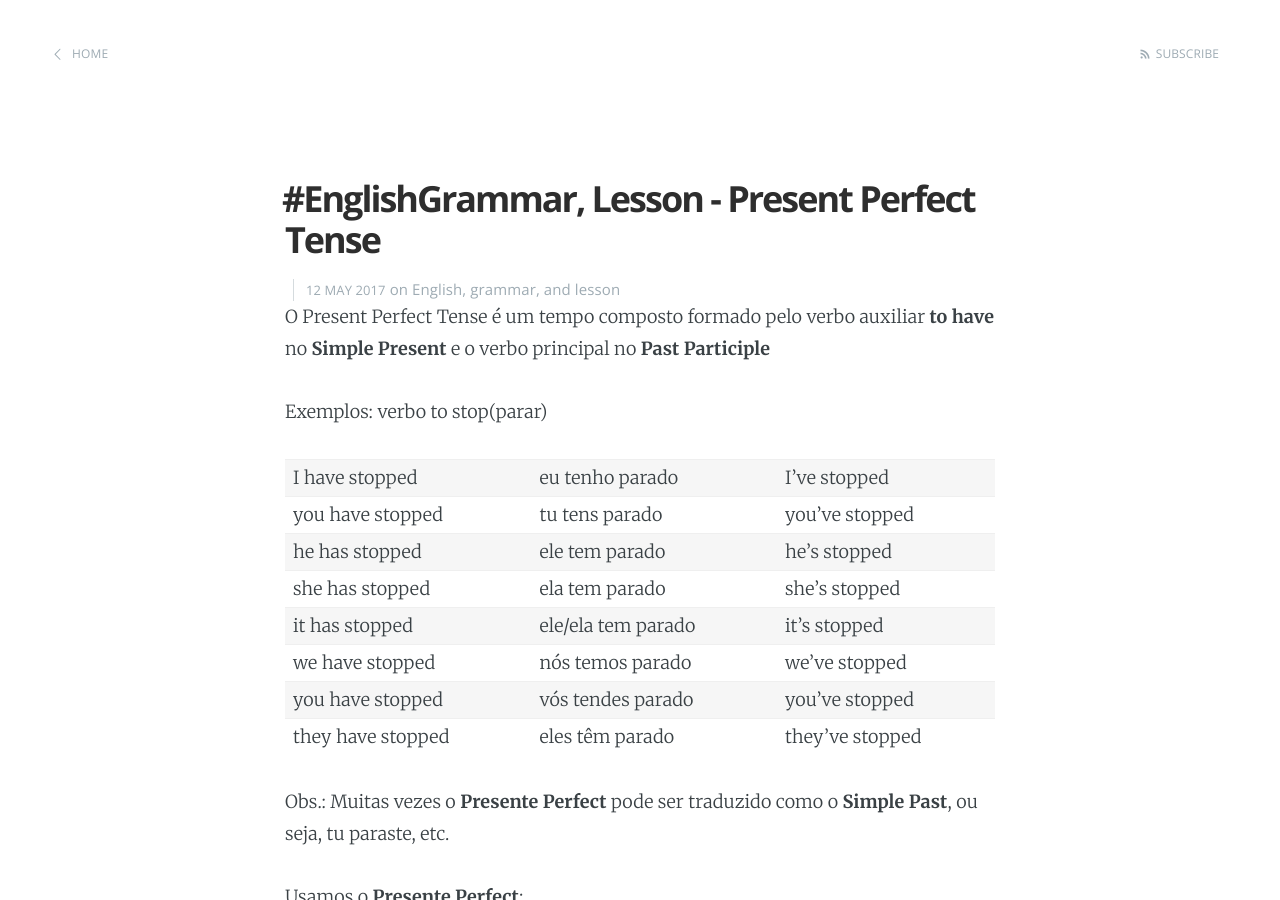
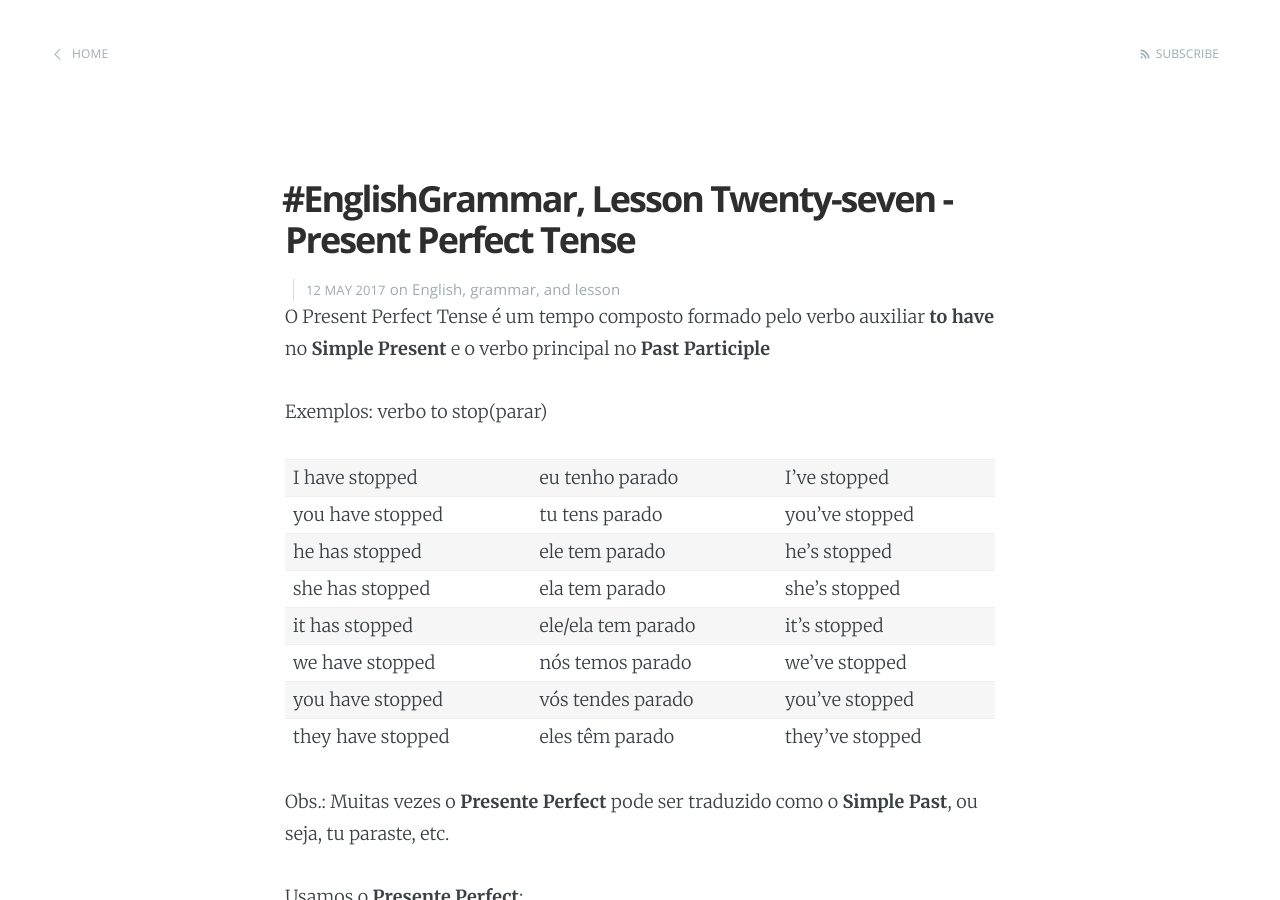
Before and after one commit to onesimo/blog, a Jekyll site: the page built from _posts/2017-05-12-english-grammar-lesson-twenty-seven.md, in a window 1280 px wide and 900 px high. Built offline with Jekyll 4.4.1, drawn with Linux system fonts in a browser that asks for light colours.

Commit message:
lessons updated

```diff
--- a/_posts/2017-05-12-english-grammar-lesson-twenty-seven.md
+++ b/_posts/2017-05-12-english-grammar-lesson-twenty-seven.md
@@ -1,6 +1,6 @@
 ---
 layout: post
-title:  "#EnglishGrammar, Lesson - Present Perfect Tense"
+title:  "#EnglishGrammar, Lesson Twenty-seven - Present Perfect Tense"
 date:   2017-05-12 22:23:00
 categories: English grammar lesson
 ---
```
Also changed, not shown: _posts/2017-05-11-english-grammar-lesson-twenty-five.md (+1 -1 lines), _posts/2017-05-12-english-grammar-lesson-twenty-six.md (+1 -1 lines).
